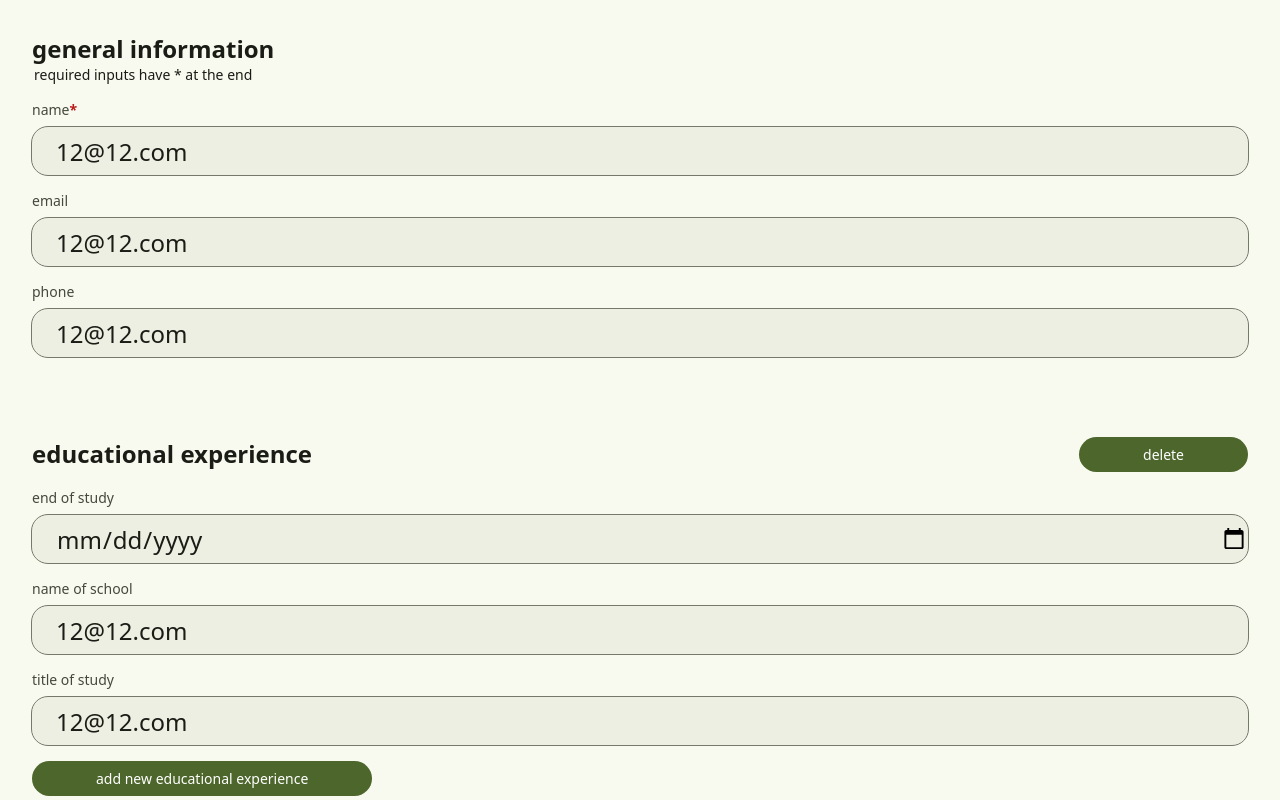
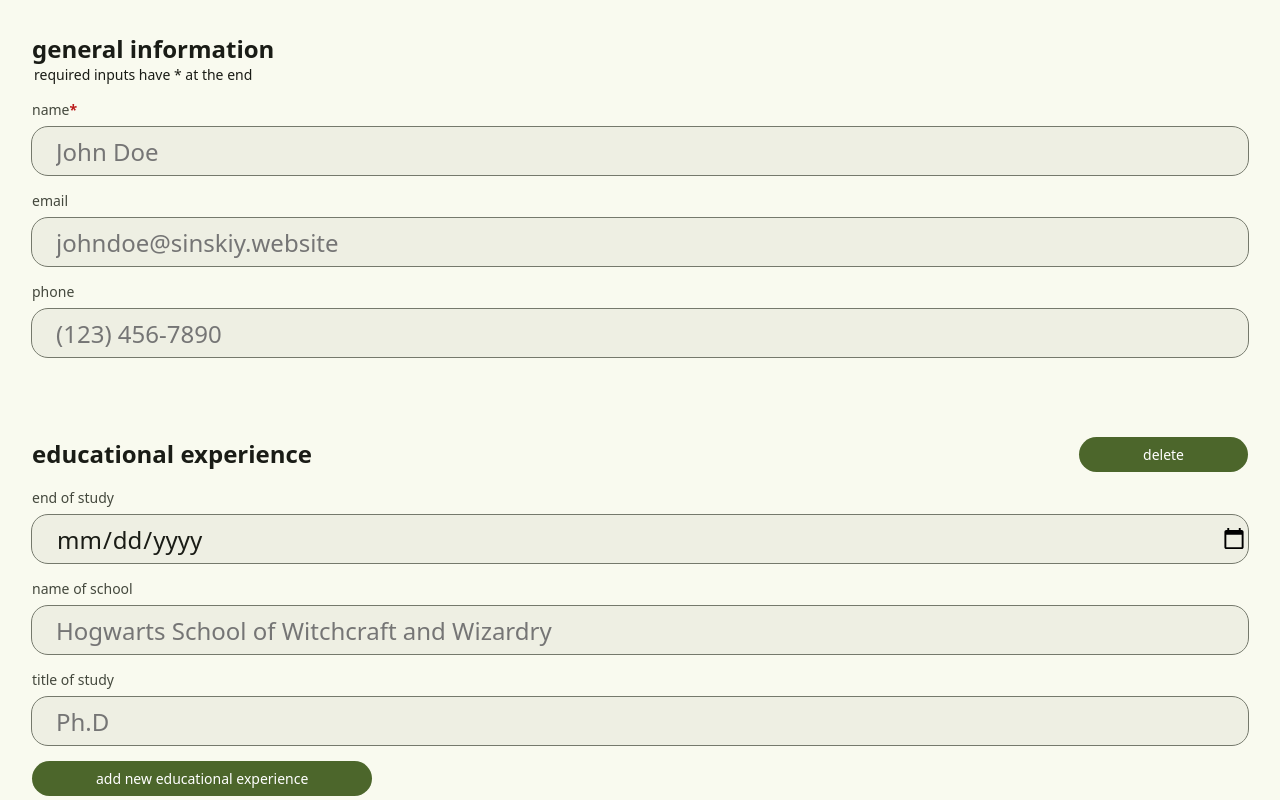
Before and after one commit to sinskiy/odin-cv, a React (Vite) app: page / in a window 1280 px wide. Shown: the top 800 px of the page. Built offline with nearby package versions, Linux system fonts and the light colour scheme.

Commit message:
feat: make inputs empty by default

```diff
--- a/src/components/FormInput.jsx
+++ b/src/components/FormInput.jsx
@@ -14,7 +14,7 @@ export default function FormInput({
 }) {
   const CvState = useContext(CvStateContext);
 
-  const [inputValue, setInputValue] = useState("12@12.com");
+  const [inputValue, setInputValue] = useState("");
   if (!inputValue && CvState === "viewing") return;
 
   return (
```
